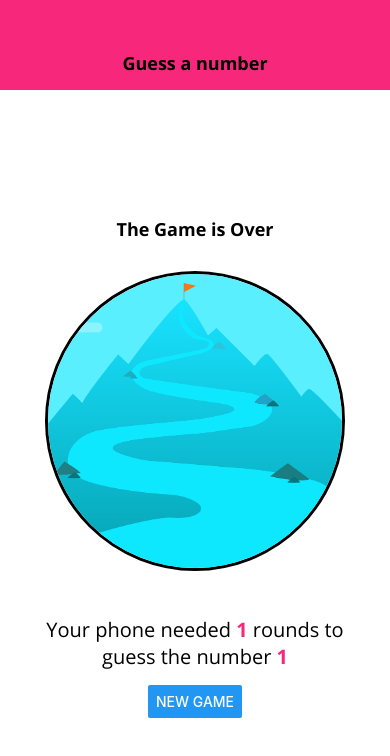
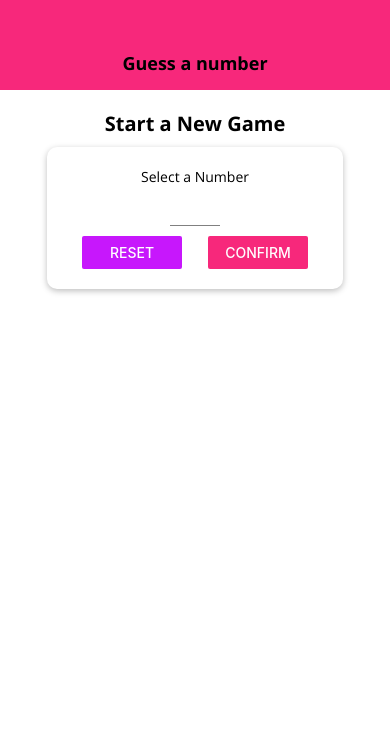
Before and after one commit to DuncanMoyo/ideal-tribble, a React Native app: screen / in a window 390 px wide. Shown: the top 756 px of the page. Built offline with nearby package versions, Linux system fonts and the light colour scheme.

Commit message:
buiding a custom button component

```diff
--- a/App.js
+++ b/App.js
@@ -47,12 +47,6 @@
 
   let content = <StartGameScreen onStartGame={startGameHandler} />;
 
-  content = <GameOverScreen
-  userNumber={1}
-  roundsNumber={1}
-  onRestart={configureNewGameHandler}
-/>
-
   if (userNumber && guessRounds <= 0) {
     content = (
       <GameScreen userChoice={userNumber} onGameOver={gameOverHandler} />
--- /dev/null
+++ b/components/MainButton.js
@@ -0,0 +1,32 @@
+import React from 'react';
+import {View, Text, StyleSheet, TouchableOpacity} from 'react-native'
+import Colors from '../constants/colors'
+
+const MainButton = (props) => {
+  return (
+    <TouchableOpacity onPress={props.onPress} >
+      <View style={styles.button} >
+        <Text style={styles.buttonText} >
+          {props.children}
+        </Text>
+      </View>
+    </TouchableOpacity>
+  );
+};
+
+const styles = StyleSheet.create({
+  button: {
+    backgroundColor: Colors.primary,
+    paddingVertical: 12,
+    paddingHorizontal: 20,
+    borderRadius: 25
+  },
+  buttonText: {
+    color: 'white',
+    fontFamily: 'open-sans',
+
+    fontSize: 18
+  }
+})
+
+export default MainButton;
--- a/screens/GameOverScreen.js
+++ b/screens/GameOverScreen.js
@@ -1,6 +1,7 @@
 import React from "react";
 import { View, StyleSheet, Button, Image, Text } from "react-native";
 import BodyText from "../components/BodyText";
+import MainButton from "../components/MainButton";
 import TitleText from "../components/TitleText";
 
 import Colors from "../constants/colors";
@@ -29,7 +30,7 @@
         </BodyText>
       </View>
 
-      <Button title="NEW GAME" onPress={props.onRestart} />
+      <MainButton onPress={props.onRestart}>NEW GAME</MainButton>
     </View>
   );
 };
--- a/screens/GameScreen.js
+++ b/screens/GameScreen.js
@@ -1,6 +1,7 @@
 import React, { useState, useRef, useEffect } from "react";
 import { View, Text, StyleSheet, Button, Alert } from "react-native";
 import Card from "../components/Card";
+import MainButton from "../components/MainButton";
 import NumberContainer from "../components/NumberContainer";
 import DefaultStyles from "../constants/default-styles";
 
@@ -20,25 +21,25 @@
     generateRandomBetween(1, 100, props.userChoice)
   );
 
-  const [rounds, setRounds] = useState(0)
+  const [rounds, setRounds] = useState(0);
   const currentLow = useRef(1);
   const currentHigh = useRef(100);
 
-  const {userChoice, onGameOver} = props
+  const { userChoice, onGameOver } = props;
 
   useEffect(() => {
     if (currentGuess === userChoice) {
       onGameOver(rounds);
     }
-  }, [currentGuess, userChoice, onGameOver])
+  }, [currentGuess, userChoice, onGameOver]);
 
   const nextGuessHandler = (direction) => {
     if (
       (direction === "lower" && currentGuess < props.userChoice) ||
       (direction === "greater" && currentGuess > props.userChoice)
     ) {
-      Alert.alert("Don't lie Dumb-ass", 'That is not your number', [
-        { text: "Sorry!", style: "cancel" }
+      Alert.alert("Don't lie Dumb-ass", "That is not your number", [
+        { text: "Sorry!", style: "cancel" },
       ]);
       return;
     }
@@ -53,7 +54,7 @@
       currentGuess
     );
     setCurrentGuess(nextNumber);
-    setRounds(curRounds => curRounds + 1)
+    setRounds((curRounds) => curRounds + 1);
   };
 
   return (
@@ -61,11 +62,12 @@
       <Text style={DefaultStyles.bodyText}>Opponent's Guess</Text>
       <NumberContainer>{currentGuess}</NumberContainer>
       <Card style={styles.buttonContainer}>
-        <Button title="LOWER" onPress={nextGuessHandler.bind(this, "lower")} />
-        <Button
-          title="GREATER"
-          onPress={nextGuessHandler.bind(this, "greater")}
-        />
+        <MainButton onPress={nextGuessHandler.bind(this, "lower")}>
+          LOWER
+        </MainButton>
+        <MainButton onPress={nextGuessHandler.bind(this, "greater")}>
+          GREATER
+        </MainButton>
       </Card>
     </View>
   );
@@ -81,8 +83,8 @@
     flexDirection: "row",
     justifyContent: "space-around",
     marginTop: 20,
-    width: 300,
-    maxWidth: "80%",
+    width: 400,
+    maxWidth: "90%",
   },
 });
 
--- a/screens/StartGameScreen.js
+++ b/screens/StartGameScreen.js
@@ -14,6 +14,7 @@
 import NumberContainer from "../components/NumberContainer";
 import BodyText from "../components/BodyText";
 import TitleText from "../components/TitleText";
+import MainButton from "../components/MainButton";
 
 const StartGameScreen = (props) => {
   const [enteredValue, setEnteredValue] = useState("");
@@ -51,7 +52,7 @@
       <Card style={styles.summaryContainer}>
         <BodyText>You selected</BodyText>
         <NumberContainer>{selectedNumber}</NumberContainer>
-        <Button title='START GAME' onPress={() => props.onStartGame(selectedNumber)}/>
+        <MainButton onPress={() => props.onStartGame(selectedNumber)}>START GAME</MainButton>
       </Card>
     );
   }
```
